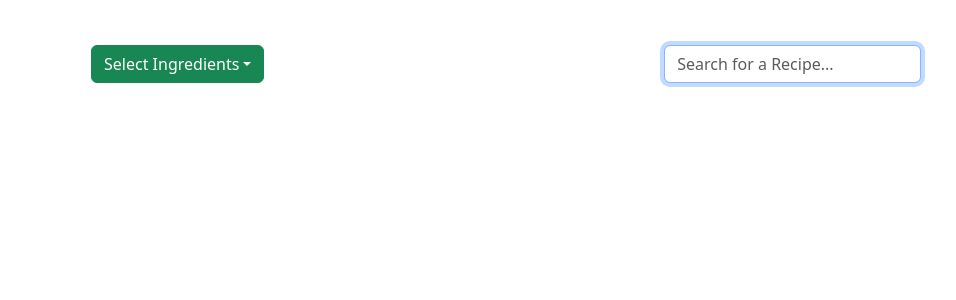
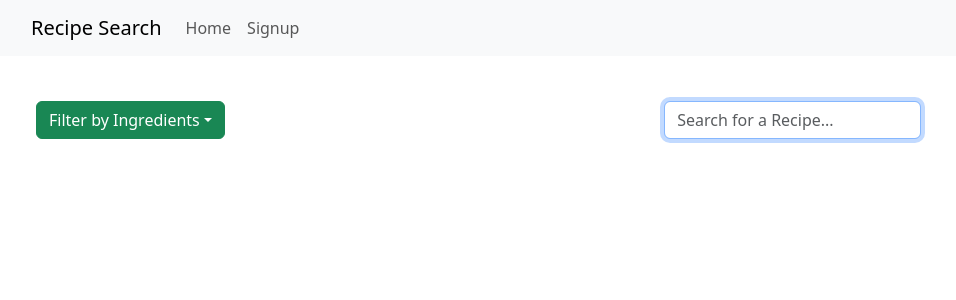
Before and after one commit to viki0526/recipe-recommender, a React (Create React App) app in the folder frontend/: page / in a window 1280 px wide. Shown: the top 300 px of the page, without its empty margins (1-957 px from the left). Built offline with nearby package versions, Linux system fonts and the light colour scheme.

Commit message:
add frontend styling, redux stores

```diff
--- a/frontend/src/components/App.jsx
+++ b/frontend/src/components/App.jsx
@@ -5,17 +5,24 @@ import '../css/App.css';
 import Home from './Home';
 import 'bootstrap/dist/css/bootstrap.min.css';
 
+import NavComponent from './NavComponent'
 import RecipeDetails from './RecipeDetails'
+import SignupPage from './SignupPage'
 
 
 export default function App () {
 
   return (
-    <div className='app-container'>
-      <Routes>
-        <Route path="/" exact element={<Home />} />
-        <Route path="/details/:id" component={RecipeDetails} />
-      </Routes>
-    </div>
+    <>
+      <NavComponent />
+      <div className='app-container'>
+        <Routes>
+          <Route path="/" exact element={<Home />} />
+          <Route path="/signup" element={<SignupPage />} />
+          <Route path="/details/:id" element={<RecipeDetails />} />
+        </Routes>
+      </div>
+    </>
+
   );
 }
--- /dev/null
+++ b/frontend/src/components/NavComponent.jsx
@@ -0,0 +1,23 @@
+import React, {useState, useEffect} from 'react';
+import Container from 'react-bootstrap/Container';
+import Nav from 'react-bootstrap/Nav';
+import Navbar from 'react-bootstrap/Navbar';
+import NavDropdown from 'react-bootstrap/NavDropdown';
+import '../css/NavBar.css'
+
+export default function NavComponent() {
+    return (
+        <Navbar expand="lg" className="bg-body-tertiary">
+            <Container>
+            <Navbar.Brand href="#home">Recipe Search</Navbar.Brand>
+            <Navbar.Toggle aria-controls="basic-navbar-nav" />
+            <Navbar.Collapse id="basic-navbar-nav">
+                <Nav className="me-auto">
+                    <Nav.Link href="/">Home</Nav.Link>
+                    <Nav.Link href="/signup">Signup</Nav.Link>
+                </Nav>
+            </Navbar.Collapse>
+            </Container>
+        </Navbar>
+    );
+}
--- a/frontend/src/components/RecipeDetails.jsx
+++ b/frontend/src/components/RecipeDetails.jsx
@@ -2,7 +2,7 @@ import React, {useState, useEffect} from 'react';
 import '../css/RecipeDetails.css';
 
 export default function RecipeDetails(props) {
-
+    console.log('RecipeDetails');
     return (
         <>
             <div>
--- a/frontend/src/components/SideBar.jsx
+++ b/frontend/src/components/SideBar.jsx
@@ -55,9 +55,9 @@ export default function SideBar () {
 
     return (
         <div className='sidebar-container'>
-            <Dropdown autoClose={false} style={{'margin-bottom': '15px'}}>
+            <Dropdown autoClose={false} style={{marginBottom: '15px'}}>
             <Dropdown.Toggle variant="success" id="dropdown-basic">
-                Select Ingredients
+                Filter by Ingredients
             </Dropdown.Toggle>
                 <Dropdown.Menu style={{ maxHeight: '200px', overflowY: 'auto' }}>
                     <FormControl
--- /dev/null
+++ b/frontend/src/contexts/FirebaseContext.js
@@ -0,0 +1,5 @@
+// FirebaseContext.js
+import { createContext } from 'react';
+
+const FirebaseContext = createContext(null);
+export default FirebaseContext;
--- a/frontend/src/css/Filters.css
+++ b/frontend/src/css/Filters.css
@@ -0,0 +1,4 @@
+.sidebar-container,
+.sidebar-container .dropdown {
+    width: fit-content;
+}
--- /dev/null
+++ b/frontend/src/css/NavBar.css
@@ -0,0 +1,3 @@
+.navbar .container {
+    margin-left: 20px;
+}
--- /dev/null
+++ b/frontend/src/css/SignupPage.css
@@ -0,0 +1,3 @@
+.signup-container .form-check-label{
+    float: left;
+}
--- a/frontend/src/index.js
+++ b/frontend/src/index.js
@@ -6,15 +6,32 @@ import { BrowserRouter as Router, Route, Switch } from 'react-router-dom';
 import { Provider } from 'react-redux'
 import store from './store'
 
+import { initializeApp } from "firebase/app";
+import FirebaseContext from './contexts/FirebaseContext';
+
+const firebaseConfig = {
+    apiKey: "AIzaSyDC2mTwgLtDsZIJNi-F1z5MOIqaJqfZzRE",
+    authDomain: "recipe-recommender-82ef7.firebaseapp.com",
+    projectId: "recipe-recommender-82ef7",
+    storageBucket: "recipe-recommender-82ef7.appspot.com",
+    messagingSenderId: "355330814910",
+    appId: "1:355330814910:web:bc554f42fb7cbebfd4ffef",
+    measurementId: "G-X6VDRRS69H"
+};
+export const firebaseApp = initializeApp(firebaseConfig);
+
+import 'firebase/auth';
 
 const root = ReactDOM.createRoot(document.getElementById('root'));
 root.render(
     // <React.StrictMode>
+    <FirebaseContext.Provider value={firebaseApp}>
         <Provider store={store}>
             <Router>
                 <App />
             </Router>
         </Provider>
+    </FirebaseContext.Provider>
     // </React.StrictMode>
 );
 
```
